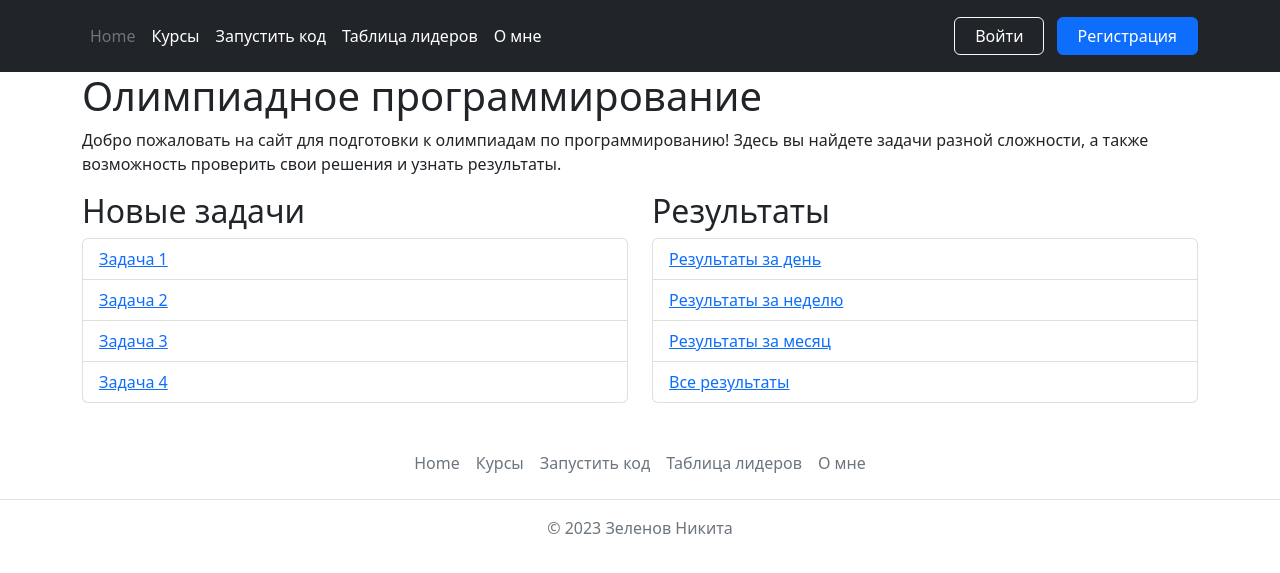
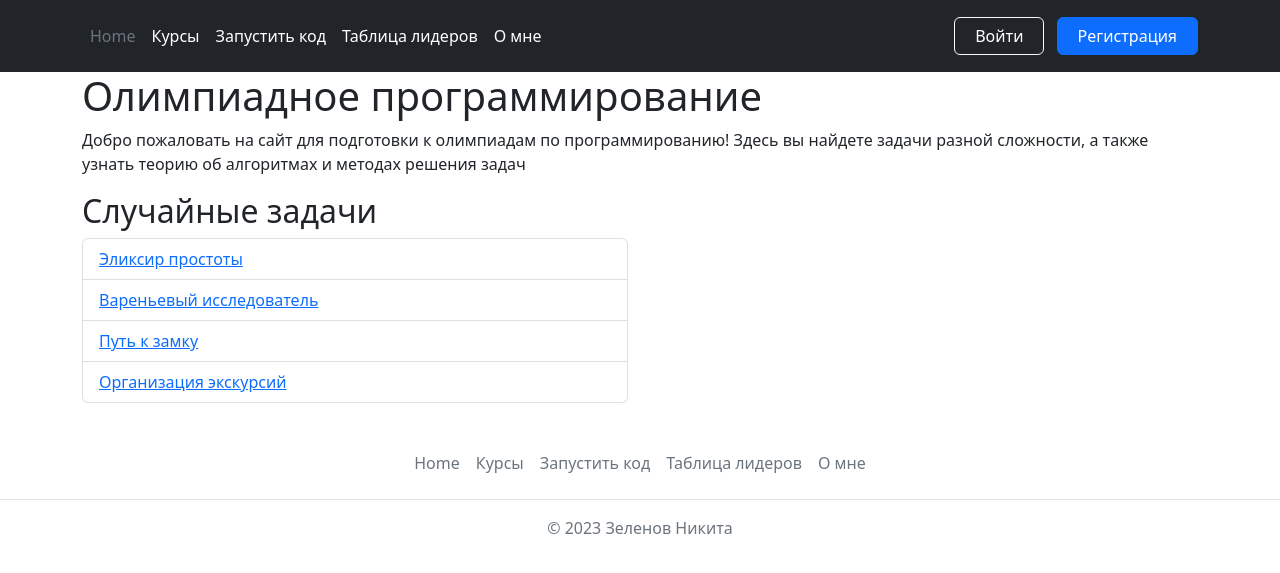
Before and after one commit to ZeNik77/flask-ez, a Flask app: page / in a window 1280 px wide. Shown: the top 573 px of the page. Run offline with Flask 3, Linux system fonts and the light colour scheme.

```diff
--- a/routes.py
+++ b/routes.py
@@ -7,7 +7,7 @@ import tasks
 import hashlib
 import time
 import threading
-import timeit
+import random
 
 MAX_GAMES = 9999
 ROOM_IDS_RANGE = 10 ** 10
@@ -44,7 +44,9 @@ def get_user(id):
 
 @app.route('/')
 def index():
-    return render_template('index.html', cur_user=get_username(request))
+    data = db_sess.query(tasks.Task).all()
+    data = random.sample(data, 4)
+    return render_template('index.html', cur_user=get_username(request), data=data)
 
 def func(name):
     global DONE
--- a/templates/index.html
+++ b/templates/index.html
@@ -7,24 +7,15 @@
 {% block body %}
 <div class="container">
     <h1>Олимпиадное программирование</h1>
-    <p>Добро пожаловать на сайт для подготовки к олимпиадам по программированию! Здесь вы найдете задачи разной сложности, а также возможность проверить свои решения и узнать результаты.</p>
+    <p>Добро пожаловать на сайт для подготовки к олимпиадам по программированию! Здесь вы найдете задачи разной сложности, а также узнать теорию об алгоритмах и методах решения задач</p>
     <div class="row">
       <div class="col-md-6">
-        <h2>Новые задачи</h2>
+        <h2>Случайные задачи</h2>
         <ul class="list-group">
-          <li class="list-group-item"><a href="#">Задача 1</a></li>
-          <li class="list-group-item"><a href="#">Задача 2</a></li>
-          <li class="list-group-item"><a href="#">Задача 3</a></li>
-          <li class="list-group-item"><a href="#">Задача 4</a></li>
-        </ul>
-      </div>
-      <div class="col-md-6">
-        <h2>Результаты</h2>
-        <ul class="list-group">
-          <li class="list-group-item"><a href="#">Результаты за день</a></li>
-          <li class="list-group-item"><a href="#">Результаты за неделю</a></li>
-          <li class="list-group-item"><a href="#">Результаты за месяц</a></li>
-          <li class="list-group-item"><a href="#">Все результаты</a></li>
+          <li class="list-group-item"><a href="/courses/task?task_id={{data[0].glob_id}}">{{ data[0].task }}</a></li>
+          <li class="list-group-item"><a href="/courses/task?task_id={{data[1].glob_id}}">{{ data[1].task }}</a></li>
+          <li class="list-group-item"><a href="/courses/task?task_id={{data[2].glob_id}}">{{ data[2].task }}</a></li>
+          <li class="list-group-item"><a href="/courses/task?task_id={{data[3].glob_id}}">{{ data[3].task }}</a></li>
         </ul>
       </div>
     </div>
```
Also changed, not shown: templates/index2.html (deleted, +0 -49 lines).
